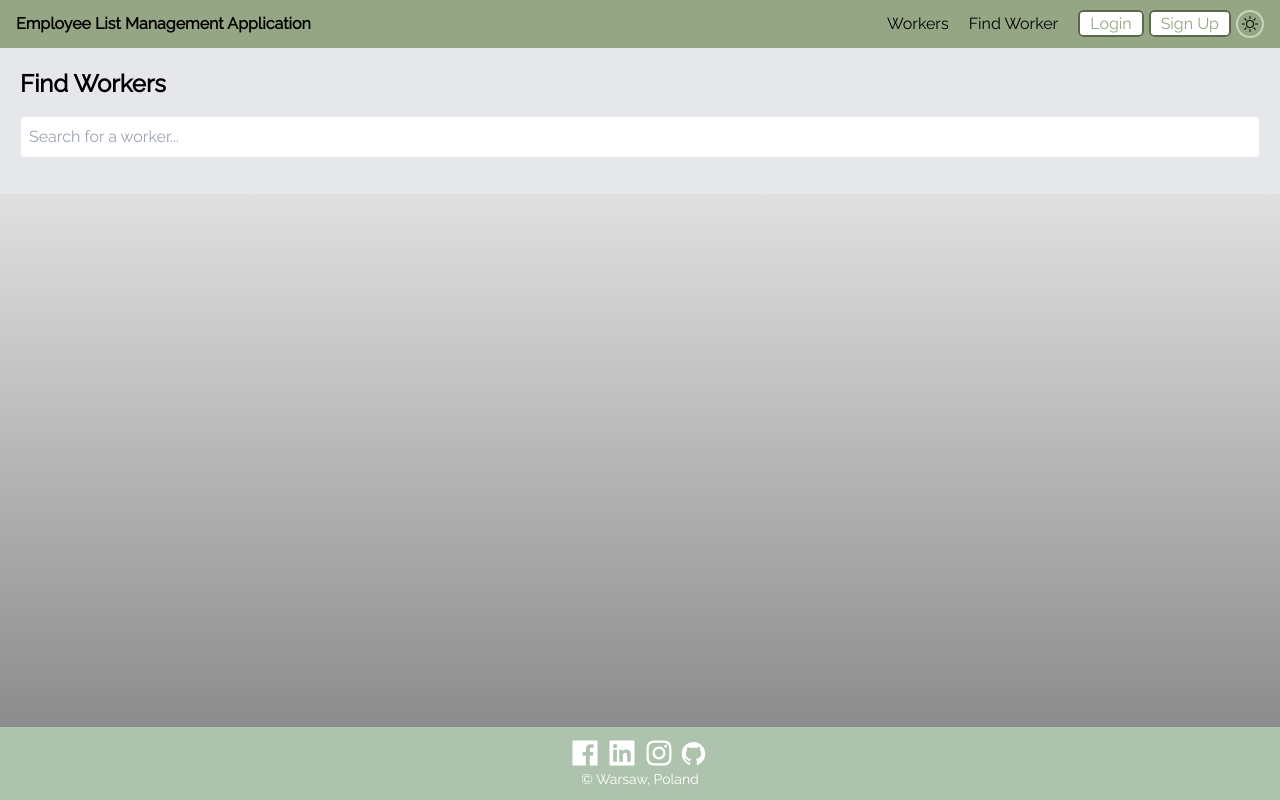
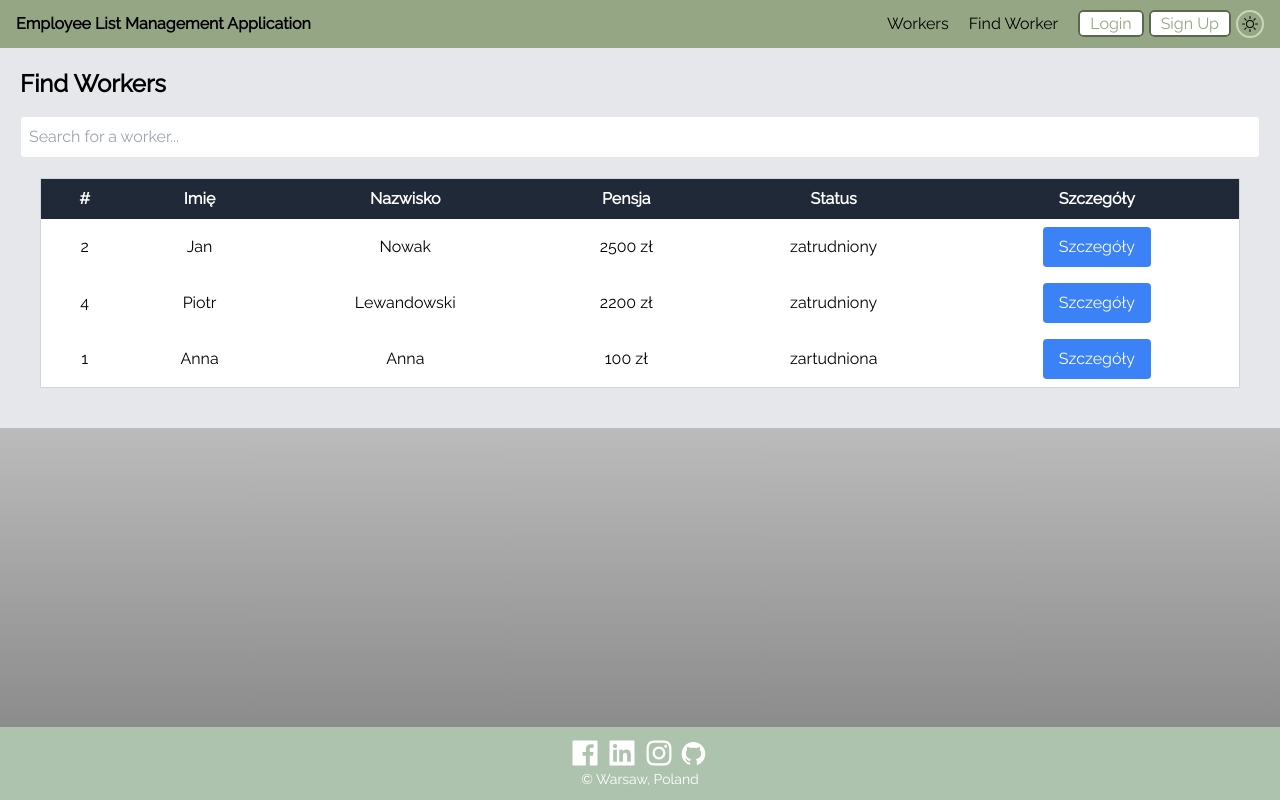
Before and after one commit to osemenets21/Employee-List-Management-Application, a React (Create React App) app: page /find-workers in a window 1280 px wide. Built offline with nearby package versions, Linux system fonts and the light colour scheme; data requests are answered from the project's data file.

Commit message:
compair findWorkers and WorkersList

```diff
--- a/src/pages/FindWorkers/FindWorkers.tsx
+++ b/src/pages/FindWorkers/FindWorkers.tsx
@@ -16,6 +16,15 @@ export const FindWorkers: React.FC = () => {
   const [showDeleteAlert, setShowDeleteAlert] = useState(false);
   const [workerToDelete, setWorkerToDelete] = useState<Workers | null>(null);
   const [showSuccessAlert, setShowSuccessAlert] = useState(false);
+  const [selectedWorker, setSelectedWorker] = useState<Workers | null>(null);
+
+  const handleDetailsClick = (worker: Workers) => {
+    setSelectedWorker(worker);
+  };
+
+  const handleCloseDetails = () => {
+    setSelectedWorker(null);
+  };
 
   const handleEdit = (worker: Workers) => {
     setIsEditing(true);
@@ -80,6 +89,12 @@ export const FindWorkers: React.FC = () => {
     );
   };
 
+  const filteredWorkers = workersContext?.workers.filter(
+    (worker) =>
+      worker.firstName.toLowerCase().includes(searchText.toLowerCase()) ||
+      worker.lastName.toLowerCase().includes(searchText.toLowerCase())
+  );
+
   return (
     <div className="FindWorkers bg-gray-200 p-4">
       <h1 className="text-2xl font-bold mb-4">Find Workers</h1>
@@ -92,111 +107,56 @@ export const FindWorkers: React.FC = () => {
           className="border rounded p-2 w-full"
         />
         {searchText && (
-          <p className="text-center mt-2">Wyszukiwanie pracowników...</p>
+          <p className="text-center mt-2">Searching for workers...</p>
+        )}
+      </div>
+      <div className="WorkersList">
+        <div className="overflow-x-auto">
+          <table className="min-w-full bg-white border border-gray-300">
+            <thead className="bg-gray-800 text-white">
+              <tr>
+                <th className="py-2 px-4 text-center">#</th>
+                <th className="py-2 px-4 text-center">Imię</th>
+                <th className="py-2 px-4 text-center">Nazwisko</th>
+                <th className="py-2 px-4 text-center">Pensja</th>
+                <th className="py-2 px-4 text-center">Status</th>
+                <th className="py-2 px-4 text-center">Szczegóły</th>
+              </tr>
+            </thead>
+            <tbody>
+              {filteredWorkers?.map((worker) => (
+                <tr key={worker.id}>
+                  <td className="py-2 px-4 text-center">{worker.id}</td>
+                  <td className="py-2 px-4 text-center">{worker.firstName}</td>
+                  <td className="py-2 px-4 text-center">{worker.lastName}</td>
+                  <td className="py-2 px-4 text-center">{worker.salary} zł</td>
+                  <td className="py-2 px-4 text-center">
+                    {worker.statusOfWork}
+                  </td>
+                  <td className="py-2 px-4 text-center">
+                    <button
+                      className="bg-blue-500 text-white py-2 px-4 rounded"
+                      onClick={() => handleDetailsClick(worker)}
+                    >
+                      Szczegóły
+                    </button>
+                  </td>
+                </tr>
+              ))}
+            </tbody>
+          </table>
+        </div>
+
+        {selectedWorker && (
+          <div className="mt-4 p-4 bg-white border border-gray-300 text-center">
+            {/* ... (details for selected worker) */}
+          </div>
         )}
       </div>
       {workersContext && searchText && (
         <div className="overflow-x-auto">
           <table className="min-w-full bg-white border border-gray-300">
-            <thead className="bg-blue-500 text-white">
-              <tr>
-                <th className="border p-2">ID</th>
-                <th className="border p-2">First Name</th>
-                <th className="border p-2">Last Name</th>
-                <th className="border p-2">Date of Birth</th>
-                <th className="border p-2">Street</th>
-                <th className="border p-2">City</th>
-                <th className="border p-2">Post Code</th>
-                <th className="border p-2">Salary</th>
-                <th className="border p-2">Status of Work</th>
-                <th className="border p-2">Phone</th>
-                <th className="border p-2">Actions</th>
-              </tr>
-            </thead>
-            <tbody>
-              {workersContext.workers
-                .filter((worker) =>
-                  Object.values(worker)
-                    .map((value) => value.toString().toLowerCase())
-                    .some((value) => value.includes(searchText.toLowerCase()))
-                )
-                .map((worker) => (
-                  <tr key={worker.id} className="border">
-                    <td className="border px-4 py-2"> {worker.id}</td>
-                    <td className="border px-4 py-2 md:table-cell">
-                      <div className="md:inline">
-                        {renderField(worker, "firstName", "", "text")}
-                      </div>
-                    </td>
-                    <td className="border px-4 py-2 md:table-cell">
-                      <div className="md:inline">
-                        {renderField(worker, "lastName", "", "text")}
-                      </div>
-                    </td>
-                    <td className="border px-4 py-2 hidden md:table-cell">
-                      {worker.dateOfBirth}
-                    </td>
-                    <td className="border px-4 py-2 md:table-cell">
-                      <div className="md:inline">
-                        {renderField(worker, "street", "", "text")}
-                      </div>
-                    </td>
-                    <td className="border px-4 py-2 md:table-cell">
-                      <div className="md:inline">
-                        {renderField(worker, "city", "", "text")}
-                      </div>
-                    </td>
-                    <td className="border px-4 py-2 md:table-cell">
-                      <div className="md:inline">
-                        {renderField(worker, "postCode", "", "text")}
-                      </div>
-                    </td>
-                    <td className="border px-4 py-2 md:table-cell">
-                      <div className="md:inline">
-                        {renderField(worker, "salary", "", "number")}
-                      </div>
-                    </td>
-                    <td className="border px-4 py-2 md:table-cell">
-                      <div className="md:inline">
-                        {renderField(worker, "statusOfWork", "", "text")}
-                      </div>
-                    </td>
-                    <td className="border px-4 py-2 md:table-cell">
-                      <div className="md:inline">
-                        {renderField(worker, "phone", "", "text")}
-                      </div>
-                    </td>
-                    <td className="border px-4 py-2">
-                      {isEditing &&
-                        editedWorker &&
-                        editedWorker.id === worker.id && (
-                          <button
-                            onClick={handleSave}
-                            className="mr-2 bg-blue-500 text-white py-1 px-2 rounded-full"
-                          >
-                            Save
-                          </button>
-                        )}
-                      {!isEditing && (
-                        <>
-                          <button
-                            onClick={() => handleEdit(worker)}
-                            className="mr-2 bg-green-500 text-white py-1 px-2 rounded-full"
-                          >
-                            Edit
-                          </button>
-                          <button
-                            onClick={() => handleDelete(worker)}
-                            className="bg-red-500 text-white py-1 px-2 rounded-full"
-                          >
-                            Delete
-                          </button>
-                        </>
-                      )}
-                    </td>
-                  </tr>
-                ))}
-            </tbody>
+            {/* ... (filtered workers table) */}
           </table>
         </div>
       )}
@@ -207,21 +167,7 @@ export const FindWorkers: React.FC = () => {
       )}
       {showDeleteAlert && (
         <div className="bg-red-500 text-white p-4 mb-4 rounded-md">
-          <p className="mb-2">Are you sure you want to delete this employee?</p>
-          <div className="flex justify-end">
-            <button
-              onClick={() => setShowDeleteAlert(false)}
-              className="text-white bg-green-500 py-1 px-2 rounded-full mr-2"
-            >
-              No
-            </button>
-            <button
-              onClick={confirmDelete}
-              className="text-white bg-red-500 py-1 px-2 rounded-full"
-            >
-              Yes
-            </button>
-          </div>
+          {/* ... (delete alert) */}
         </div>
       )}
     </div>
```
